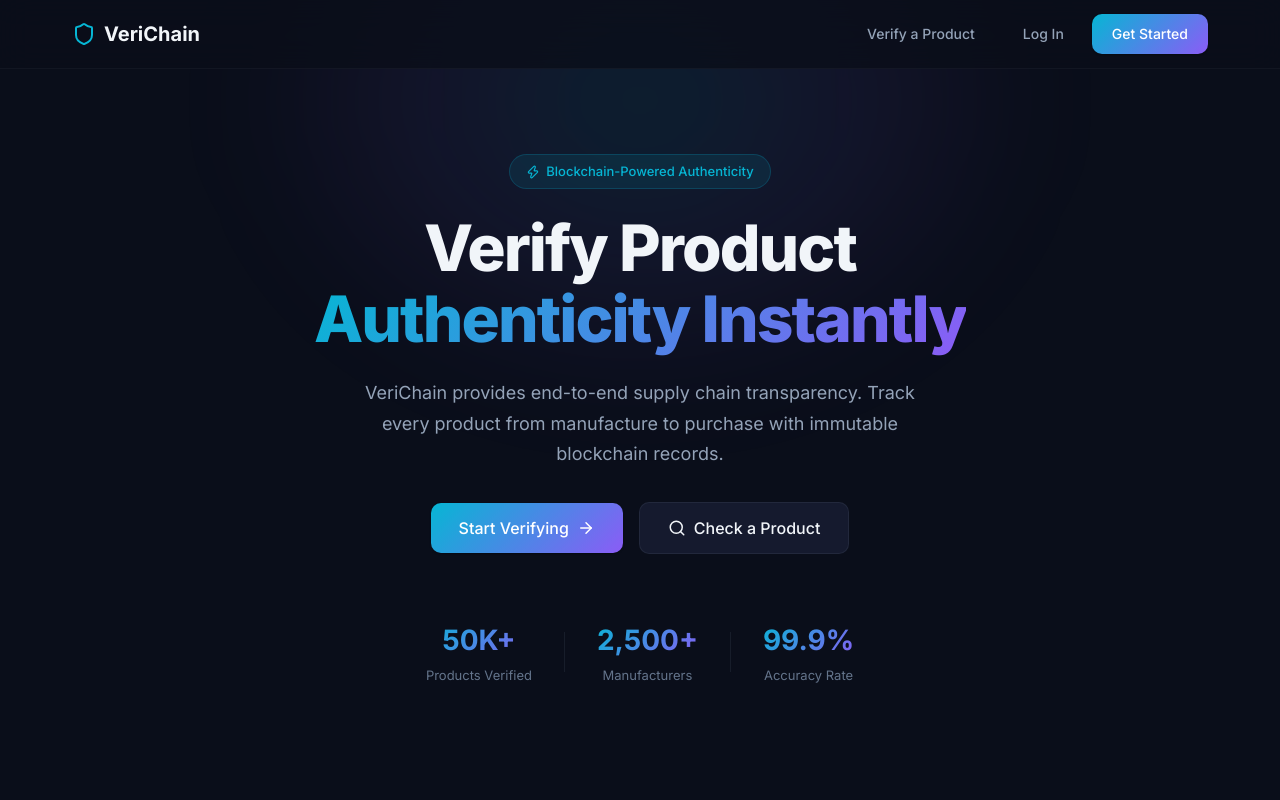
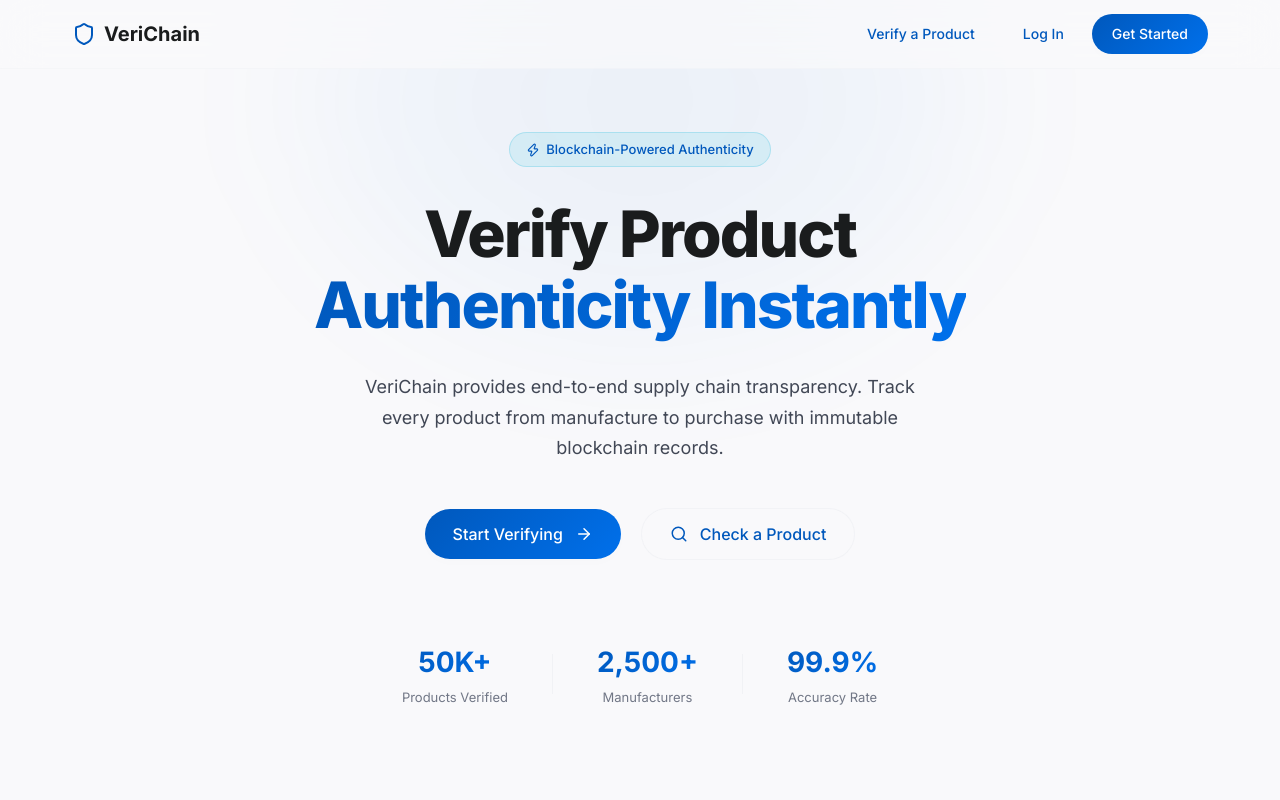
Before and after one commit to 10bitsofwalid/VeriChain-Authentication-WebApp, a React (Vite) app in the folder frontend/: page / in a window 1280 px wide. Shown: the top 800 px of the page. Built offline with nearby package versions, Linux system fonts and the light colour scheme; no server answers.

Commit message:
ui updated

```diff
--- a/frontend/src/components/Layout.css
+++ b/frontend/src/components/Layout.css
@@ -81,7 +81,8 @@
 
 .nav-item-active {
   color: var(--accent-cyan) !important;
-  background: rgba(6, 182, 212, 0.08) !important;
+  background: rgba(0, 88, 188, 0.06) !important;
+  font-weight: 600;
 }
 
 .nav-item-active::before {
--- a/frontend/src/index.css
+++ b/frontend/src/index.css
@@ -4,63 +4,68 @@
 
 /* --- CSS Custom Properties --- */
 :root {
-  /* Base palette */
-  --bg-primary: #0a0e1a;
-  --bg-secondary: #0f1424;
-  --bg-tertiary: #151a2e;
-  --bg-card: rgba(15, 20, 36, 0.7);
-  --bg-card-hover: rgba(21, 26, 46, 0.85);
-  --bg-glass: rgba(15, 20, 36, 0.55);
-  --bg-input: rgba(15, 20, 36, 0.6);
+  /* Base palette - Stitch design system */
+  --bg-primary: #f9f9fb;
+  --bg-secondary: #f3f3f5; /* surface-container-low */
+  --bg-tertiary: #eeeef0; /* surface-container */
+  --bg-card: #ffffff; /* surface-container-lowest */
+  --bg-card-hover: #ffffff;
+  --bg-glass: rgba(249, 249, 251, 0.7);
+  --bg-input: #e2e2e4; /* surface-container-highest */
 
-  /* Text */
-  --text-primary: #f1f5f9;
-  --text-secondary: #94a3b8;
-  --text-muted: #64748b;
-  --text-inverse: #0a0e1a;
+  /* Text - Stitch */
+  --text-primary: #1a1c1d; /* on_surface */
+  --text-secondary: #414755; /* on_surface_variant */
+  --text-muted: #717786; /* outline */
+  --text-inverse: #ffffff;
 
-  /* Accent gradient: cyan → purple */
-  --accent-cyan: #06b6d4;
-  --accent-purple: #8b5cf6;
-  --accent-gradient: linear-gradient(135deg, #06b6d4, #8b5cf6);
-  --accent-gradient-hover: linear-gradient(135deg, #22d3ee, #a78bfa);
+  /* Accent gradient - Stitch blue colors */
+  --accent-cyan: #0058bc; /* primary */
+  --accent-purple: #0070eb; /* primary_container */
+  --accent-gradient: linear-gradient(135deg, #0058bc, #0070eb);
+  --accent-gradient-hover: linear-gradient(135deg, #0070eb, #0058bc);
 
-  /* Status colors */
-  --color-success: #10b981;
-  --color-success-bg: rgba(16, 185, 129, 0.12);
-  --color-warning: #f59e0b;
-  --color-warning-bg: rgba(245, 158, 11, 0.12);
-  --color-danger: #ef4444;
-  --color-danger-bg: rgba(239, 68, 68, 0.12);
-  --color-info: #3b82f6;
-  --color-info-bg: rgba(59, 130, 246, 0.12);
+  /* Status colors - Stitch error, tertiary etc */
+  --color-success: #0058bc; /* primary */
+  --color-success-bg: #d8e2ff; /* primary_fixed */
+  --color-success-text: #004493; /* on_primary_fixed_variant */
 
-  /* Borders */
-  --border-default: rgba(148, 163, 184, 0.1);
-  --border-subtle: rgba(148, 163, 184, 0.06);
-  --border-accent: rgba(6, 182, 212, 0.3);
+  --color-warning: #9e3d00; /* tertiary */
+  --color-warning-bg: #ffdbcc; /* tertiary_fixed */
 
-  /* Shadows */
-  --shadow-sm: 0 1px 2px rgba(0, 0, 0, 0.3);
-  --shadow-md: 0 4px 12px rgba(0, 0, 0, 0.4);
-  --shadow-lg: 0 8px 32px rgba(0, 0, 0, 0.5);
-  --shadow-glow: 0 0 20px rgba(6, 182, 212, 0.15);
-  --shadow-glow-accent: 0 0 30px rgba(139, 92, 246, 0.2);
+  --color-danger: #ba1a1a; /* error */
+  --color-danger-bg: #ffdad6; /* error_container */
+  --color-danger-text: #93000a; /* on_error_container */
+
+  --color-info: #405e96; /* secondary */
+  --color-info-bg: #d8e2ff; /* secondary_fixed */
+
+  /* Borders - Prohibited 1px solid borders: outline_variant at 15% opacity */
+  --border-default: rgba(193, 198, 215, 0.15); /* outline_variant at 15% */
+  --border-subtle: rgba(193, 198, 215, 0.08);
+  --border-accent: rgba(0, 88, 188, 0.15);
+
+  /* Shadows - Ambient shadows Large/Low */
+  --shadow-sm: 0 4px 10px rgba(26, 28, 29, 0.01);
+  --shadow-md: 0 10px 20px rgba(26, 28, 29, 0.02);
+  --shadow-lg: 0 20px 40px rgba(26, 28, 29, 0.04);
+  --shadow-glow: 0 20px 40px rgba(26, 28, 29, 0.04);
+  --shadow-glow-accent: 0 20px 40px rgba(0, 88, 188, 0.06);
 
   /* Spacing */
-  --space-xs: 4px;
-  --space-sm: 8px;
-  --space-md: 16px;
-  --space-lg: 24px;
-  --space-xl: 32px;
-  --space-2xl: 48px;
-  --space-3xl: 64px;
+  --space-xs: 6px;
+  --space-sm: 12px;
+  --space-md: 20px;
+  --space-lg: 32px;
+  --space-xl: 44px;
+  --space-2xl: 60px;
+  --space-3xl: 80px;
 
-  /* Border radius */
-  --radius-sm: 6px;
-  --radius-md: 10px;
-  --radius-lg: 16px;
-  --radius-xl: 24px;
+  /* Border radius - Roundings */
+  --radius-sm: 8px;
+  --radius-md: 16px;
+  --radius-lg: 24px;
+  --radius-xl: 32px;
   --radius-full: 9999px;
 
   /* Typography */
@@ -73,8 +78,8 @@
   --transition-slow: 400ms cubic-bezier(0.4, 0, 0.2, 1);
 
   /* Layout */
-  --sidebar-width: 260px;
-  --header-height: 64px;
+  --sidebar-width: 280px;
+  --header-height: 70px;
 }
 
 /* --- Reset & Base --- */
@@ -226,9 +231,7 @@ img {
 
 /* --- Glass Card --- */
 .glass-card {
-  background: var(--bg-glass);
-  backdrop-filter: blur(16px);
-  -webkit-backdrop-filter: blur(16px);
+  background: var(--bg-card);
   border: 1px solid var(--border-default);
   border-radius: var(--radius-lg);
   padding: var(--space-lg);
@@ -236,9 +239,8 @@ img {
 }
 
 .glass-card:hover {
-  background: var(--bg-card-hover);
   border-color: var(--border-accent);
-  box-shadow: var(--shadow-glow);
+  box-shadow: var(--shadow-lg);
 }
 
 /* --- Button Styles --- */
@@ -248,7 +250,7 @@ img {
   justify-content: center;
   gap: var(--space-sm);
   padding: 10px 20px;
-  border-radius: var(--radius-md);
+  border-radius: var(--radius-full);
   font-family: var(--font-sans);
   font-size: 14px;
   font-weight: 500;
@@ -272,50 +274,54 @@ img {
 
 .btn-primary:hover:not(:disabled) {
   background: var(--accent-gradient-hover);
-  box-shadow: var(--shadow-glow);
+  box-shadow: var(--shadow-md);
   transform: translateY(-1px);
 }
 
 .btn-secondary {
-  background: var(--bg-tertiary);
-  color: var(--text-primary);
+  background: var(--bg-glass);
+  backdrop-filter: blur(20px);
+  -webkit-backdrop-filter: blur(20px);
+  color: var(--accent-cyan);
   border: 1px solid var(--border-default);
 }
 
 .btn-secondary:hover:not(:disabled) {
   border-color: var(--border-accent);
-  background: var(--bg-card-hover);
+  background: var(--bg-tertiary);
 }
 
 .btn-danger {
   background: var(--color-danger);
   color: white;
+  border-radius: var(--radius-full);
 }
 
 .btn-danger:hover:not(:disabled) {
-  background: #dc2626;
+  background: #b91c1c;
   transform: translateY(-1px);
 }
 
 .btn-ghost {
   background: transparent;
-  color: var(--text-secondary);
+  color: var(--accent-cyan);
 }
 
 .btn-ghost:hover:not(:disabled) {
-  color: var(--text-primary);
-  background: rgba(148, 163, 184, 0.08);
+  color: var(--accent-purple);
+  background: var(--bg-secondary);
 }
 
 .btn-lg {
   padding: 14px 28px;
   font-size: 16px;
-  border-radius: var(--radius-md);
+  border-radius: var(--radius-full);
 }
 
 .btn-sm {
   padding: 6px 14px;
   font-size: 13px;
+  border-radius: var(--radius-full);
 }
 
 /* --- Input Styles --- */
@@ -338,7 +344,7 @@ img {
   width: 100%;
   padding: 10px 14px;
   background: var(--bg-input);
-  border: 1px solid var(--border-default);
+  border: 1px solid transparent;
   border-radius: var(--radius-md);
   color: var(--text-primary);
   font-family: var(--font-sans);
@@ -351,8 +357,9 @@ img {
 .form-input:focus,
 .form-select:focus,
 .form-textarea:focus {
+  background: var(--bg-card);
   border-color: var(--accent-cyan);
-  box-shadow: 0 0 0 3px rgba(6, 182, 212, 0.1);
+  box-shadow: 0 0 0 3px rgba(0, 88, 188, 0.1);
 }
 
 .form-input::placeholder {
@@ -398,7 +405,7 @@ img {
 
 .badge-success {
   background: var(--color-success-bg);
-  color: var(--color-success);
+  color: var(--color-success-text);
 }
 
 .badge-warning {
@@ -408,7 +415,7 @@ img {
 
 .badge-danger {
   background: var(--color-danger-bg);
-  color: var(--color-danger);
+  color: var(--color-danger-text);
 }
 
 .badge-info {
@@ -417,14 +424,13 @@ img {
 }
 
 .badge-neutral {
-  background: rgba(148, 163, 184, 0.12);
+  background: rgba(193, 198, 215, 0.2);
   color: var(--text-secondary);
 }
 
 /* --- Stats Card --- */
 .stat-card {
-  background: var(--bg-glass);
-  backdrop-filter: blur(16px);
+  background: var(--bg-card);
   border: 1px solid var(--border-default);
   border-radius: var(--radius-lg);
   padding: var(--space-lg);
@@ -436,7 +442,7 @@ img {
 
 .stat-card:hover {
   border-color: var(--border-accent);
-  box-shadow: var(--shadow-glow);
+  box-shadow: var(--shadow-lg);
   transform: translateY(-2px);
 }
 
@@ -471,8 +477,7 @@ img {
   overflow-x: auto;
   border-radius: var(--radius-lg);
   border: 1px solid var(--border-default);
-  background: var(--bg-glass);
-  backdrop-filter: blur(16px);
+  background: var(--bg-card);
 }
 
 .data-table {
@@ -489,7 +494,7 @@ img {
   letter-spacing: 0.05em;
   color: var(--text-muted);
   border-bottom: 1px solid var(--border-default);
-  background: rgba(15, 20, 36, 0.5);
+  background: var(--bg-secondary);
 }
 
 .data-table td {
@@ -504,7 +509,7 @@ img {
 }
 
 .data-table tr:hover td {
-  background: rgba(6, 182, 212, 0.03);
+  background: rgba(0, 88, 188, 0.03);
   color: var(--text-primary);
 }
 
@@ -633,7 +638,7 @@ img {
   left: 0;
   right: 0;
   bottom: 0;
-  background: rgba(10, 14, 26, 0.85);
+  background: rgba(26, 28, 29, 0.55);
   backdrop-filter: blur(8px);
   display: flex;
   align-items: center;
@@ -643,9 +648,9 @@ img {
 }
 
 .modal-content {
-  background: var(--bg-secondary);
-  border: 1px solid var(--border-accent);
-  box-shadow: var(--shadow-lg), var(--shadow-glow);
+  background: var(--bg-card);
+  border: 1px solid var(--border-default);
+  box-shadow: var(--shadow-lg);
   width: 90%;
   max-width: 450px;
   border-radius: var(--radius-lg);
--- a/frontend/src/pages/Auth.css
+++ b/frontend/src/pages/Auth.css
@@ -20,8 +20,8 @@
   width: 600px;
   height: 400px;
   background: radial-gradient(ellipse at center,
-    rgba(6, 182, 212, 0.1) 0%,
-    rgba(139, 92, 246, 0.06) 50%,
+    rgba(0, 88, 188, 0.05) 0%,
+    rgba(0, 112, 235, 0.02) 50%,
     transparent 70%);
   pointer-events: none;
   filter: blur(60px);
@@ -124,7 +124,7 @@
   flex-direction: column;
   gap: var(--space-md);
   padding: var(--space-md);
-  background: rgba(139, 92, 246, 0.05);
-  border: 1px solid rgba(139, 92, 246, 0.15);
+  background: var(--bg-secondary);
+  border: 1px solid var(--border-default);
   border-radius: var(--radius-md);
 }
--- a/frontend/src/pages/Landing.css
+++ b/frontend/src/pages/Landing.css
@@ -14,9 +14,9 @@
   left: 0;
   right: 0;
   z-index: 50;
-  background: rgba(10, 14, 26, 0.8);
-  backdrop-filter: blur(16px);
-  -webkit-backdrop-filter: blur(16px);
+  background: var(--bg-glass);
+  backdrop-filter: blur(20px);
+  -webkit-backdrop-filter: blur(20px);
   border-bottom: 1px solid var(--border-subtle);
 }
 
@@ -68,8 +68,8 @@
   width: 800px;
   height: 600px;
   background: radial-gradient(ellipse at center,
-    rgba(6, 182, 212, 0.12) 0%,
-    rgba(139, 92, 246, 0.08) 40%,
+    rgba(0, 88, 188, 0.06) 0%,
+    rgba(0, 112, 235, 0.03) 50%,
     transparent 70%);
   pointer-events: none;
   filter: blur(60px);
@@ -204,7 +204,10 @@
 .cta-card {
   padding: var(--space-3xl);
   text-align: center;
-  border: 1px solid var(--border-accent);
+  background: var(--bg-card);
+  border: 1px solid var(--border-default);
+  border-radius: var(--radius-lg);
+  box-shadow: var(--shadow-md);
 }
 
 .cta-card h2 {
--- a/frontend/src/pages/VerifyItem.css
+++ b/frontend/src/pages/VerifyItem.css
@@ -17,8 +17,8 @@
   width: 700px;
   height: 500px;
   background: radial-gradient(ellipse at center,
-    rgba(6, 182, 212, 0.08) 0%,
-    rgba(139, 92, 246, 0.05) 40%,
+    rgba(0, 88, 188, 0.05) 0%,
+    rgba(0, 112, 235, 0.02) 40%,
     transparent 70%);
   pointer-events: none;
   filter: blur(60px);
@@ -156,21 +156,21 @@
 
 .banner-verified {
   background: var(--color-success-bg);
-  border: 1px solid rgba(16, 185, 129, 0.3);
-  color: var(--color-success);
+  border: 1px solid var(--border-accent);
+  color: var(--color-success-text);
 }
 
-.banner-verified h2 { color: #6ee7b7; }
-.banner-verified p { color: #a7f3d0; opacity: 0.8; }
+.banner-verified h2 { color: var(--color-success-text); }
+.banner-verified p { color: var(--text-secondary); opacity: 0.95; }
 
 .banner-unverified {
   background: var(--color-warning-bg);
-  border: 1px solid rgba(245, 158, 11, 0.3);
+  border: 1px solid var(--border-default);
   color: var(--color-warning);
 }
 
-.banner-unverified h2 { color: #fde68a; }
-.banner-unverified p { color: #fcd34d; opacity: 0.8; }
+.banner-unverified h2 { color: var(--color-warning); }
+.banner-unverified p { color: var(--text-secondary); opacity: 0.95; }
 
 .verify-banner h2 {
   font-size: 18px;
```
